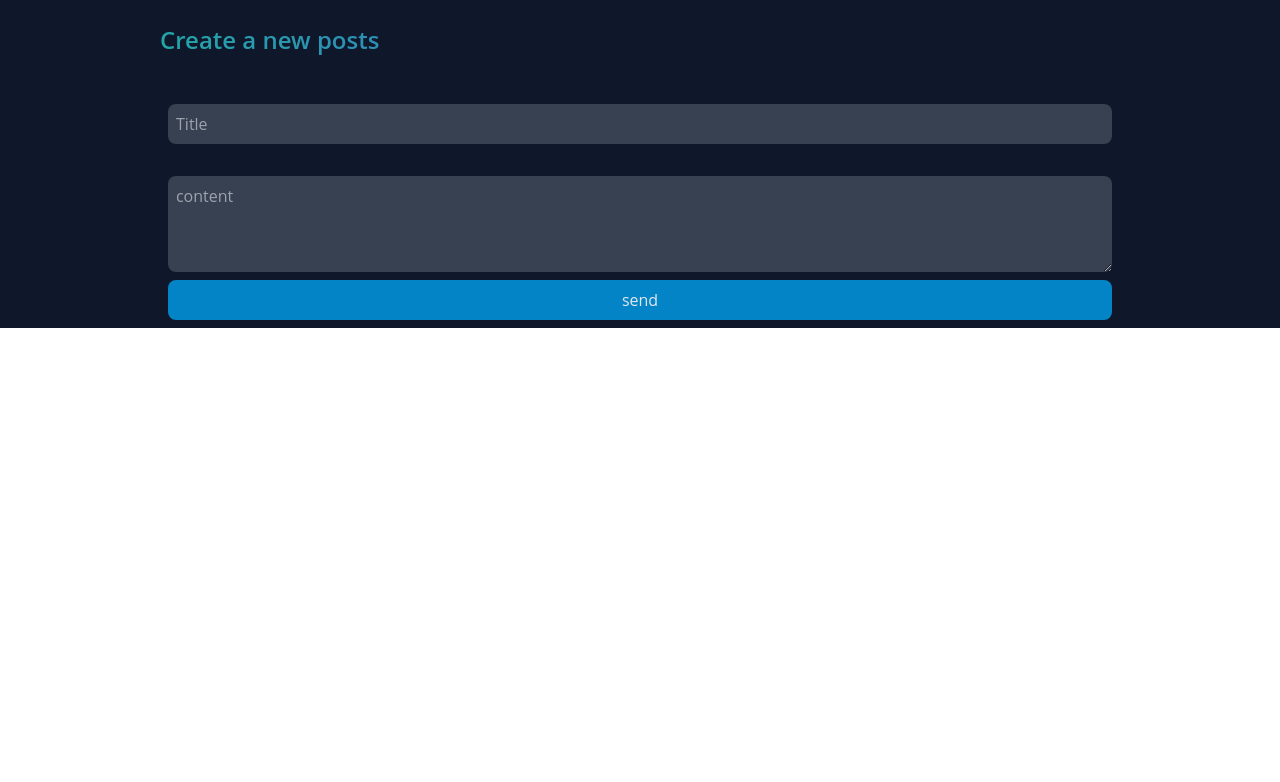
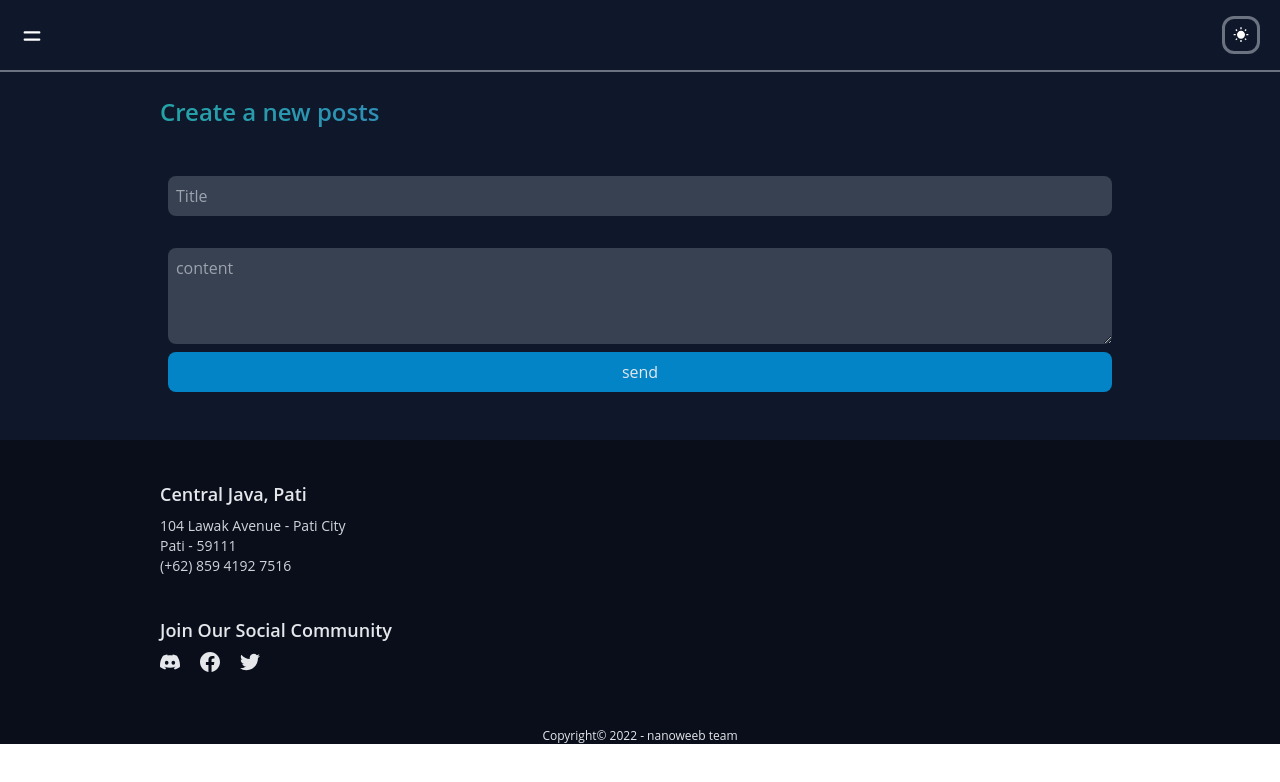
Before and after one commit to nanoweeb/weeblog, a Next.js app: page /posts/create in a window 1280 px wide. Shown: the top 782 px of the page. Built offline with nearby package versions, Linux system fonts and the light colour scheme.

Commit message:
add layout

```diff
--- a/components/Footer.js
+++ b/components/Footer.js
@@ -4,7 +4,7 @@ import { SiDiscord, SiFacebook, SiTwitter } from "react-icons/si";
 export default function Footer() {
   return (
     <div className="w-full bg-[#090e1a]">
-      <footer className="max-w-[1000px] mx-auto px-5 mt-80 pt-10 text-gray-200 ">
+      <footer className="max-w-[1000px] mx-auto pt-10 px-5 text-gray-200">
         <div>
           <h1 className="text-lg font-semibold">Central Java, Pati</h1>
           <div className="text-sm text-gray-300 pt-2">
@@ -29,7 +29,7 @@ export default function Footer() {
             <h1 className="text-lg font-semibold pt-10">
               Join Our Social Community
             </h1>
-            <div className="flex gap-5 text-xl">
+            <div className="flex gap-5 text-xl pt-2">
               <a href="">
                 <SiDiscord />
               </a>
@@ -41,6 +41,10 @@ export default function Footer() {
               </a>
             </div>
           </div>
+
+          <div className="pt-14 text-center text-xs">
+            <h1>Copyright© 2022 - nanoweeb team</h1>
+          </div>
         </div>
       </footer>
     </div>
--- /dev/null
+++ b/components/Layout.js
@@ -0,0 +1,12 @@
+import Navbar from "./Navbar";
+import Footer from "./Footer";
+
+export default function Layout({ children }) {
+  return (
+    <>
+      <Navbar />
+      <main>{children}</main>
+      <Footer />
+    </>
+  );
+}
--- a/components/Navbar.js
+++ b/components/Navbar.js
@@ -19,9 +19,12 @@ export default function Navbar() {
   }
 
   return (
-    <div className="py-4 w-full border-b-2 px-5 bg-[#0F172A] border-gray-500">
+    <div className="py-4 w-full border-b-2 px-5 bg-[#0F172A] border-gray-500 ">
       <nav className="flex items-start justify-between ">
-        <button onClick={handlerToggle} className="text-2xl translate-y-2">
+        <button
+          onClick={handlerToggle}
+          className="text-2xl text-white translate-y-2"
+        >
           {isOpen ? <MdOutlineClose /> : <HiMenuAlt4 />}
         </button>
         {isOpen && (
@@ -51,7 +54,7 @@ export default function Navbar() {
 
         <button
           onClick={handlerDark}
-          className="border-[3px] border-gray-500 p-2 rounded-xl"
+          className="text-white border-[3px] border-gray-500 p-2 rounded-xl"
         >
           {isDark ? <MdNightlightRound /> : <MdWbSunny />}
         </button>
--- a/pages/index.js
+++ b/pages/index.js
@@ -1,30 +1,30 @@
-import Footer from "../components/Footer";
-import Navbar from "../components/Navbar";
+import Layout from "../components/Layout";
 
 export default function Home() {
   return (
-    <div className="text-white bg-[#0F172A]">
-      <Navbar />
-      <main className="px-5">
+    <Layout>
+      <div className="w-full text-white bg-[#0F172A]">
+        <main className="max-w-[1000px] mx-auto px-5 py-10">
           <h1>welcome</h1>
           <br />
           <p>
-          Lorem ipsum dolor sit amet consectetur adipisicing elit. Totam, optio
-          obcaecati tempora repellat ad corrupti. Porro cum blanditiis ut
-          suscipit?
+            Lorem ipsum dolor sit amet consectetur adipisicing elit. Totam,
+            optio obcaecati tempora repellat ad corrupti. Porro cum blanditiis
+            ut suscipit?
           </p>
           <br />
           <p>
             Lorem ipsum dolor sit amet consectetur adipisicing elit. Sint, ex
-          veritatis, quia incidunt voluptatum, delectus labore nobis dolore fuga
-          temporibus magnam sed rerum! Rerum facilis minus earum obcaecati
-          voluptas similique. Lorem ipsum dolor sit amet consectetur adipisicing
-          elit. Aspernatur recusandae iusto eos voluptatum. Lorem ipsum dolor
-          sit amet consectetur adipisicing elit. Voluptatem suscipit nesciunt
-          necessitatibus deserunt quos libero aperiam neque nihil nisi minus?
+            veritatis, quia incidunt voluptatum, delectus labore nobis dolore
+            fuga temporibus magnam sed rerum! Rerum facilis minus earum
+            obcaecati voluptas similique. Lorem ipsum dolor sit amet consectetur
+            adipisicing elit. Aspernatur recusandae iusto eos voluptatum. Lorem
+            ipsum dolor sit amet consectetur adipisicing elit. Voluptatem
+            suscipit nesciunt necessitatibus deserunt quos libero aperiam neque
+            nihil nisi minus?
           </p>
         </main>
-      <Footer />
       </div>
+    </Layout>
   );
 }
--- a/pages/posts/create.js
+++ b/pages/posts/create.js
@@ -1,5 +1,6 @@
 import Router from "next/router";
 import { useState } from "react";
+import Layout from "../../components/Layout";
 
 export default function create() {
   const [formData, setFormData] = useState({
@@ -43,7 +44,8 @@ export default function create() {
   }
 
   return (
-    <div className="w-full bg-[#0F172A] ">
+    <Layout>
+      <div className="w-full bg-[#0F172A] pb-10">
         <main className="max-w-[1000px] px-5 mx-auto pt-6 ">
           <h1 className="bg-gradient-to-r bg-clip-text text-transparent from-[#24a4a7] to-indigo-600 text-2xl font-semibold mb-10">
             Create a new posts
@@ -74,5 +76,6 @@ export default function create() {
           </form>
         </main>
       </div>
+    </Layout>
   );
 }
--- a/pages/posts/index.js
+++ b/pages/posts/index.js
@@ -1,6 +1,7 @@
 import Link from "next/link";
 
 import { PrismaClient } from "@prisma/client";
+import Layout from "../../components/Layout";
 
 const prisma = new PrismaClient();
 
@@ -18,8 +19,9 @@ function limit(string = "", limit = 100) {
 
 export default function Posts({ data }) {
   return (
+    <Layout>
       <div className="w-full bg-[#0F172A]">
-      <div className="max-w-[1000px] px-5 mx-auto pt-10">
+        <div className="max-w-[1000px] px-5 mx-auto py-10">
           <main>
             <h1 className="bg-gradient-to-r bg-clip-text text-transparent from-[#24a4a7] to-indigo-600 text-xl font-semibold mb-10">
               Weeblog Posts
@@ -45,5 +47,6 @@ export default function Posts({ data }) {
           </main>
         </div>
       </div>
+    </Layout>
   );
 }
```
Lines whose indentation alone changed are shown as unchanged.
